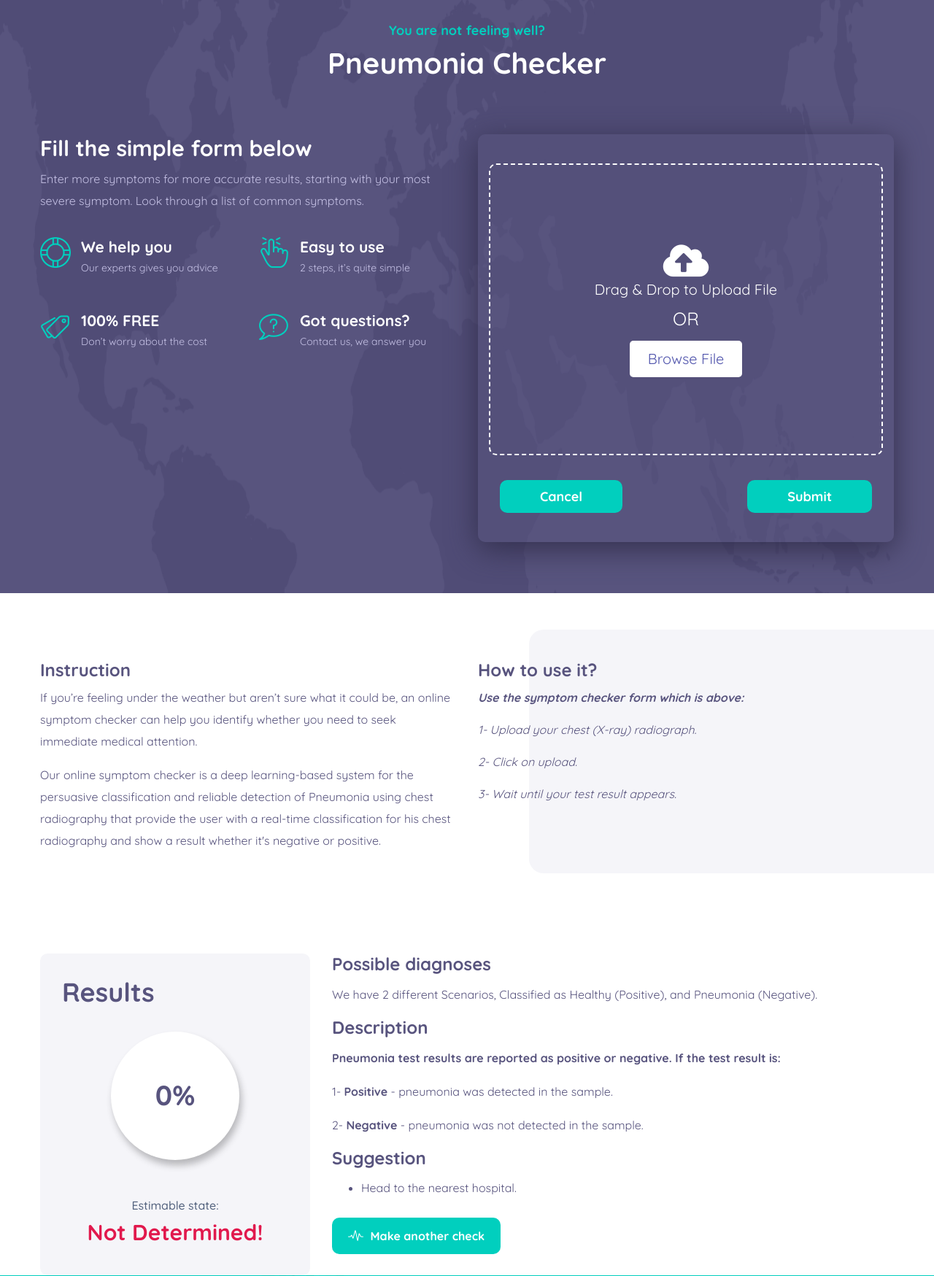
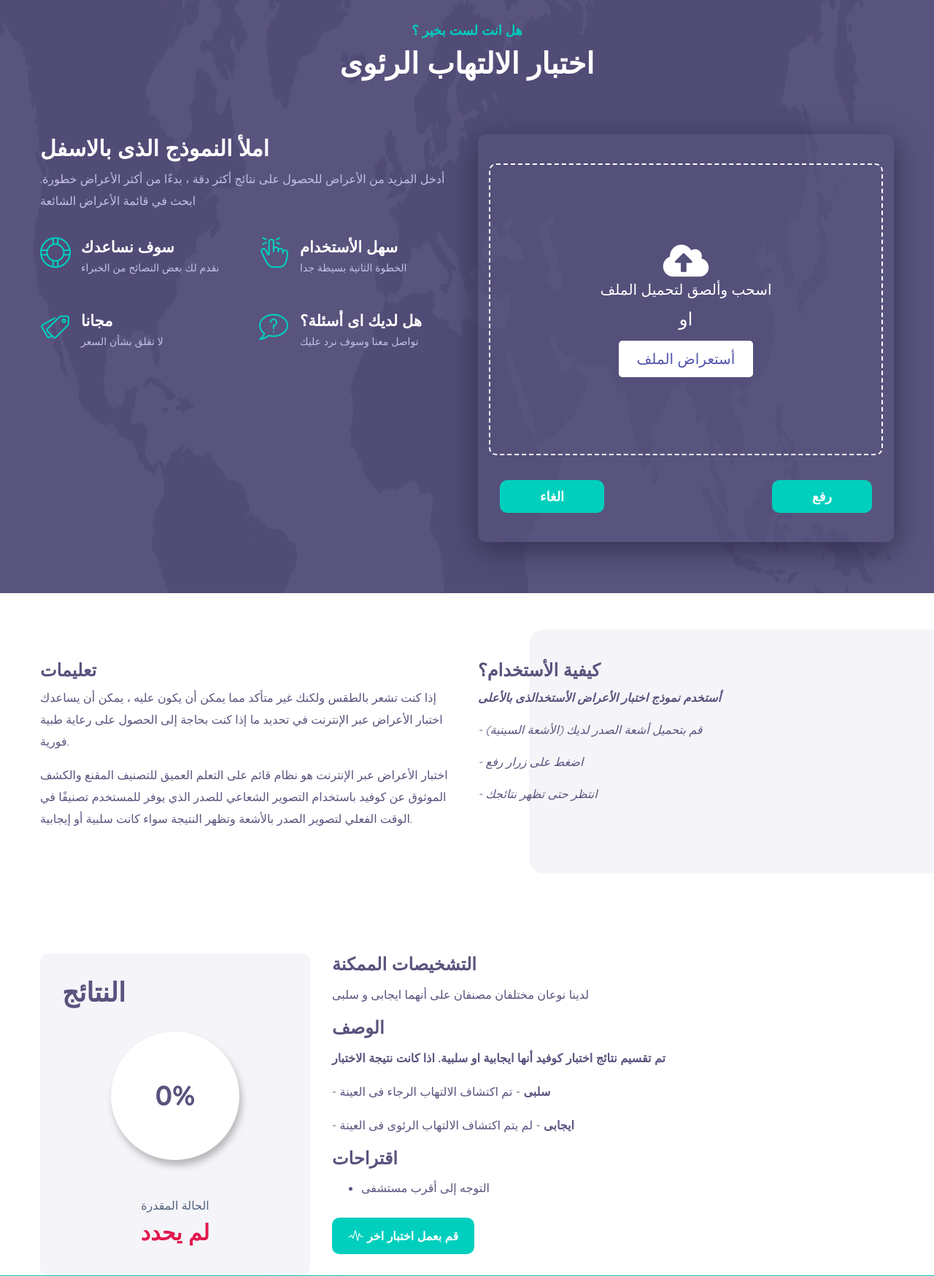
Before and after one commit to john0isaac/Centralized-and-Automated-Medical-Image-Analysis-Laboratory, a Flask app: page /symptom-checker-pneumonia in a window 1280 px wide. Shown: the part 90-1839 px from the top of the page at 73% size. Run offline with Flask 2, Linux system fonts and the light colour scheme; some libraries are stand-ins or nearby versions.

Commit message:
arabic symptom checker for pneumonia

```diff
--- a/templates/pages/symptom-checker-covid-ar.html
+++ b/templates/pages/symptom-checker-covid-ar.html
@@ -174,7 +174,7 @@
                     <div class="result_item">
                         <h4>الوصف</h4>
                         <p>
-                            <strong>تم الأتفاق على نتائج اختبار كوفيد أنها ايجابية او سلبية.
+                            <strong>تم تقسيم نتائج اختبار كوفيد أنها ايجابية او سلبية.
                                 اذا كانت نتيجة الاختبار </strong>
                         </p>
                         <p> <strong>ايجابى</strong> - تم اكتشاف الفيروس فى العينة </p>
--- a/templates/pages/symptom-checker-pneumonia-ar.html
+++ b/templates/pages/symptom-checker-pneumonia-ar.html
@@ -4,16 +4,15 @@
     <img class="tp_img" src="/static/images/breadcrumb/checker-banner-map.png" alt>
     <div class="container">
         <div class="breadcrumb_text">
-            <h6>You are not feeling well?</h6>
-            <h3>Pneumonia Checker</h3>
+            <h6>هل انت لست بخير ؟</h6>
+            <h3>اختبار الالتهاب الرئوى</h3>
         </div>
         <div class="row checker_box_inner">
             <div class="col-lg-6">
                 <div class="checker_simple_text">
-                    <h3>Fill the simple form below</h3>
-                    <p>Enter more symptoms for more accurate results, starting with your most severe symptom.
-                        Look through a list of common symptoms.
-                    </p>
+                    <h3>املأ النموذج الذى بالاسفل</h3>
+                    <p>أدخل المزيد من الأعراض للحصول على نتائج أكثر دقة ، بدءًا من أكثر الأعراض خطورة. ابحث في قائمة
+                        الأعراض الشائعة
                     <div class="row">
                         <div class="col-sm-6">
                             <div class="media">
@@ -21,8 +20,8 @@
                                     <i class="linearicons-lifebuoy"></i>
                                 </div>
                                 <div class="media-body">
-                                    <h4>We help you</h4>
-                                    <p>Our experts gives you advice</p>
+                                    <h4>سوف نساعدك</h4>
+                                    <p>نقدم لك بعض النصائح من الخبراء </p>
                                 </div>
                             </div>
                         </div>
@@ -32,8 +31,8 @@
                                     <i class="linearicons-finger-tap"></i>
                                 </div>
                                 <div class="media-body">
-                                    <h4>Easy to use</h4>
-                                    <p>2 steps, it’s quite simple</p>
+                                    <h4>سهل الأستخدام </h4>
+                                    <p>الخطوة الثانية بسيطة جدا </p>
                                 </div>
                             </div>
                         </div>
@@ -43,8 +42,8 @@
                                     <i class="linearicons-tags"></i>
                                 </div>
                                 <div class="media-body">
-                                    <h4>100% FREE</h4>
-                                    <p>Don’t worry about the cost</p>
+                                    <h4>مجانا </h4>
+                                    <p>لا تقلق بشأن السعر </p>
                                 </div>
                             </div>
                         </div>
@@ -54,8 +53,8 @@
                                     <i class="linearicons-bubble-question"></i>
                                 </div>
                                 <div class="media-body">
-                                    <h4>Got questions?</h4>
-                                    <p>Contact us, we answer you</p>
+                                    <h4>هل لديك اى أسئلة؟</h4>
+                                    <p>تواصل معنا وسوف نرد عليك</p>
                                 </div>
                             </div>
                         </div>
@@ -66,17 +65,17 @@
                 <div class="checker_form" id="checker-form">
                     <div class="drag-area row text-center justify-content-center">
                         <div class="icon"><i class="fas fa-cloud-upload-alt"></i></div>
-                        <header class="drag-drop">Drag & Drop to Upload File</header>
-                        <span>OR</span>
-                        <button class="upload-btn">Browse File</button>
+                        <header class="drag-drop">اسحب وألصق لتحميل الملف</header>
+                        <span>او</span>
+                        <button class="upload-btn">أستعراض الملف</button>
                         <input id="fileUpload" class="upload-file" type="file" hidden>
                     </div>
                     <div class="row">
                         <div class="col button text-left">
-                            <button id="cancel-upload" onclick="cancelUpload()" class="submit_btn">Cancel</button>
+                            <button id="cancel-upload" onclick="cancelUpload()" class="submit_btn">الغاء</button>
                         </div>
                         <div class="col button text-right">
-                            <button id="submit-upload" onclick="submitUpload()" class="submit_btn">Submit</button>
+                            <button id="submit-upload" onclick="submitUpload()" class="submit_btn">رفع</button>
                         </div>
                     </div>
                 </div>
@@ -98,14 +97,14 @@
         <div class="row">
             <div class="col-lg-6">
                 <div class="symptom_instruction_text">
-                    <h4>Instruction</h4>
-                    <p>If you’re feeling under the weather but aren’t sure what it could be, an online symptom
-                        checker can help you identify whether you need to seek immediate medical attention.
+                    <h4>تعليمات</h4>
+                    <p>
+                        إذا كنت تشعر بالطقس ولكنك غير متأكد مما يمكن أن يكون عليه ، يمكن أن يساعدك اختبار الأعراض عبر
+                        الإنترنت في تحديد ما إذا كنت بحاجة إلى الحصول على رعاية طبية فورية.
                     </p>
-                    <p>Our online symptom checker is a deep learning-based system for the persuasive
-                        classification and reliable detection of Pneumonia using chest radiography that
-                        provide the user with a real-time classification for his chest radiography
-                        and show a result whether it's negative or positive.
+                    <p>اختبار الأعراض عبر الإنترنت هو نظام قائم على التعلم العميق للتصنيف المقنع والكشف الموثوق عن كوفيد
+                        باستخدام التصوير الشعاعي للصدر الذي يوفر للمستخدم تصنيفًا في الوقت الفعلي لتصوير الصدر
+                        بالأشعة وتظهر النتيجة سواء كانت سلبية أو إيجابية.
                     </p>
                     <!-- <a class="text_btn" href="#">Read more <i class="linearicons-arrow-right"></i></a> -->
                 </div>
@@ -114,11 +113,11 @@
                 <div class="home_ab_text how_to_use">
                     <div class="home_ab_text_inner">
                         <div class="home_ab_item ">
-                            <h4>How to use it?</h4>
-                            <p><b>Use the symptom checker form which is above:</b></p>
-                            <p>1- Upload your chest (X-ray) radiograph.</p>
-                            <p>2- Click on upload.</p>
-                            <p>3- Wait until your test result appears.</p>
+                            <h4>كيفية الأستخدام؟</h4>
+                            <p><b>أستخدم نموذج اختبار الأعراض الأستخدالذى بالأعلى </b></p>
+                            <p>- قم بتحميل أشعة الصدر لديك (الأشعة السينية)</p>
+                            <p>- اضغط على زرار رفع </p>
+                            <p>- انتظر حتى تظهر نتائجك</p>
                         </div>
                     </div>
                 </div>
@@ -133,7 +132,7 @@
         <div class="row">
             <div class="col-lg-4">
                 <div class="result_box">
-                    <h4>Results</h4>
+                    <h4>النتائج</h4>
                     <!--
                     <ul class="nav flex-column">
                         <li>
@@ -160,33 +159,34 @@
                         </div>
                     </div>
                     <div class="bottom_text text-center">
-                        <h6>Estimable state:</h6>
-                        <h3 id="covid-status">Not Determined!</h3>
+                        <h6>الحالة المقدرة</h6>
+                        <h3 id="covid-status">لم يحدد</h3>
                     </div>
                 </div>
             </div>
             <div class="col-lg-8">
                 <div class="result_inner_text">
                     <div class="result_item">
-                        <h4>Possible diagnoses</h4>
-                        <p>We have 2 different Scenarios, Classified as Healthy (Positive), and Pneumonia (Negative).</p>
+                        <h4>التشخيصات الممكنة</h4>
+                        <p>لدينا نوعان مختلفان مصنفان على أنهما ايجابى و سلبى </p>
+                        </p>
                     </div>
                     <div class="result_item">
-                        <h4>Description</h4>
+                        <h4>الوصف</h4>
                         <p>
-                            <strong>Pneumonia test results are reported as positive or negative. If the test result
-                                is:</strong>
+                            <strong>تم تقسيم نتائج اختبار كوفيد أنها ايجابية او سلبية.
+                                اذا كانت نتيجة الاختبار </strong>
                         </p>
-                        <p>1- <strong>Positive</strong> - pneumonia was detected in the sample.</p>
-                        <p>2- <strong>Negative</strong> - pneumonia was not detected in the sample.</p>
+                        <p>- <strong>سلبى</strong> - تم اكتشاف الالتهاب الرجاء فى العينة </p>
+                        <p>- <strong>ايجابى</strong> - لم يتم اكتشاف الالتهاب الرئوى فى العينة </p>
                     </div>
                     <div class="result_item">
-                        <h4>Suggestion</h4>
+                        <h4>اقتراحات</h4>
                         <ul>
-                            <li>Head to the nearest hospital.</li>
+                            <li>التوجه إلى أقرب مستشفى </li>
                         </ul>
-                        <a class="green_btn" href="/symptom-checker-pneumonia"><i class="linearicons-pulse"></i> Make another
-                            check</a>
+                        <a class="green_btn" href="/symptom-checker-pneumonia"><i class="linearicons-pulse"></i>قم بعمل
+                            اختبار اخر</a>
                     </div>
                 </div>
             </div>
@@ -260,7 +260,7 @@
     </div>
 </section>
  -->
- <section class="subscribe_area">
+<section class="subscribe_area">
     <div class="container">
         <div class="row">
             <div class="col-lg-6">
@@ -269,10 +269,11 @@
                         <i class="linearicons-mailbox-full"></i>
                     </div>
                     <div class="media-body">
-                        <h4>Subscribe our newsletter</h4>
+                        <h4>اشترك في النشرة الإخبارية لدينا</h4>
                         <p>
-                            Join our subscribers list to get latest news and updates
-                            about CA-MIL delivered directly in your inbox.
+                            نضم إلى قائمة المشتركين لدينا للحصول على آخر الأخبار والتحديثات حول كوفيد التي يتم تسليمها
+                            مباشرة في
+                            صندوق الوارد الخاص بك.
                         </p>
                     </div>
                 </div>
@@ -281,7 +282,7 @@
                 <div class="mail_box">
                     <div class="input-group">
                         <input id="news-letter-email" type="text" class="form-control"
-                            placeholder="&#xe997; Enter your email" aria-label="Recipient's username"
+                            placeholder="&#xe997; أدخل بريدك الالكترونى" aria-label="Recipient's username"
                             aria-describedby="button-addon2">
                         <div class="input-group-append">
                             <button class="btn btn-outline-secondary" type="button" id="button-addon2"
@@ -290,7 +291,7 @@
                             </button>
                         </div>
                     </div>
-                    <label class="container-checkbox">I accept the <span>Privacy Policy.</span>
+                    <label class="container-checkbox"><span>أنا أوافق على الشروط والأحكام</span>
                         <input type="checkbox">
                         <span class="checkmark"></span>
                     </label>
```
